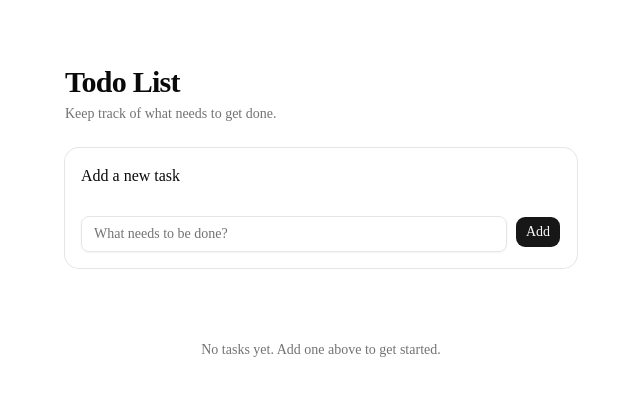
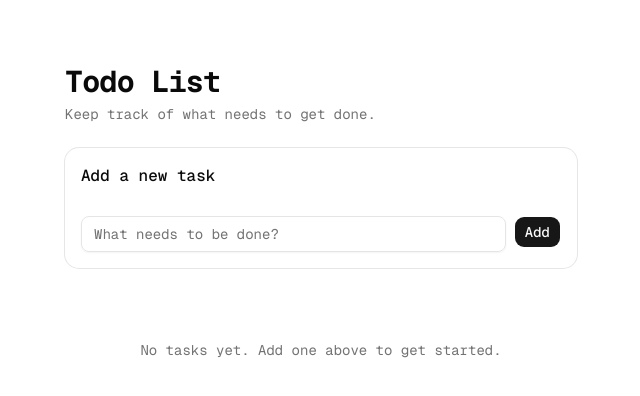
Before and after one commit to cu-fs1/10a, a Next.js app: page / in a window 1280 px wide. Shown: the top 396 px of the page, without its empty margins (319-959 px from the left). Built offline with nearby package versions, Linux system fonts and the light colour scheme.

Commit message:
feat: refactor font imports and create fonts utility file

```diff
--- a/app/layout.tsx
+++ b/app/layout.tsx
@@ -1,16 +1,6 @@
 import type { Metadata } from "next";
-import { Inter, Geist_Mono } from "next/font/google";
+import { geistMono } from "@/lib/fonts";
 import "./globals.css";
-
-const inter = Inter({
-  variable: "--font-inter",
-  subsets: ["latin"],
-});
-
-const geistMono = Geist_Mono({
-  variable: "--font-geist-mono",
-  subsets: ["latin"],
-});
 
 export const metadata: Metadata = {
   title: "10a",
@@ -25,7 +15,7 @@ export default function RootLayout({
   return (
     <html
       lang="en"
-      className={`${inter.variable} ${geistMono.variable} h-full antialiased`}
+      className={`${geistMono.className} ${geistMono.variable} h-full antialiased`}
     >
       <body className="min-h-full flex flex-col">{children}</body>
     </html>
--- /dev/null
+++ b/lib/fonts.ts
@@ -0,0 +1,19 @@
+import { Geist, Geist_Mono, Inter } from "next/font/google";
+
+export const geistSans = Geist({
+  variable: "--font-sans",
+  subsets: ["latin"],
+  display: "block",
+});
+
+export const geistMono = Geist_Mono({
+  variable: "--font-mono",
+  subsets: ["latin"],
+  display: "block",
+});
+
+export const inter = Inter({
+  subsets: ["latin"],
+  display: "block",
+  variable: "--font-inter",
+});
```
